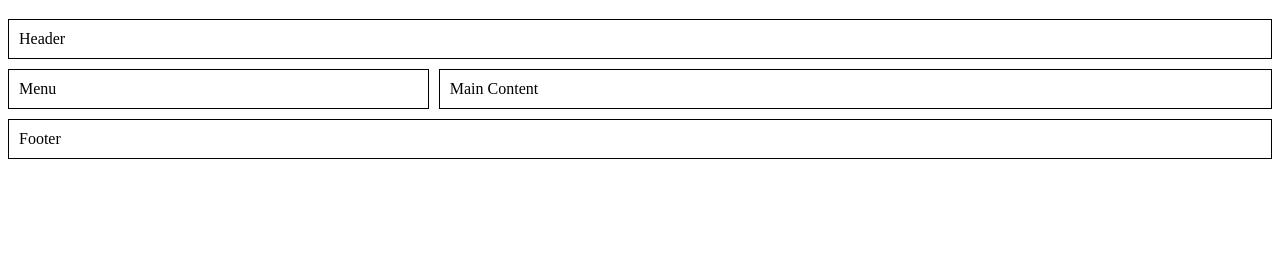
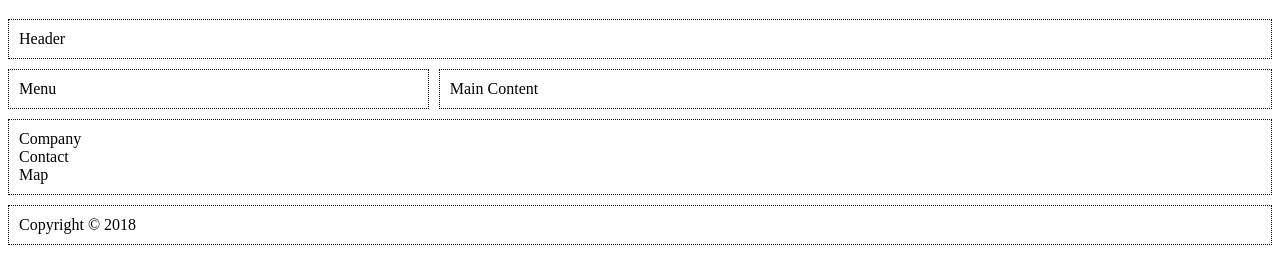
Before and after one commit to mahmudalhakim/HTML-och-CSS-Nackademin-2018, a plain HTML site: page Lektion-09/grid/exempel-04.html in a window 1280 px wide. Shown: the part 61-334 px from the top of the page. Drawn offline with Linux system fonts and the light colour scheme.

Commit message:
Lagt till en ny rad

```diff
--- a/Lektion-09/grid/exempel-04.html
+++ b/Lektion-09/grid/exempel-04.html
@@ -11,7 +11,8 @@
         gap:10px;
         grid-template-areas: "header header header"
                               "menu   main   main"
-                              "footer footer footer";
+                              "footer footer footer"
+                              "copy copy copy";
       }
 
       header {
@@ -26,9 +27,12 @@
       footer {
         grid-area: footer;
       }
+      .copyright{
+          grid-area:copy;
+      }
 
-      header,nav,main,footer{
-          border: 1px solid #000;
+      header,nav,main,footer, .copyright{
+          border: 1px dotted #000;
           padding: 10px;
       }
     </style>
@@ -40,7 +44,12 @@
       <header>Header</header>
       <nav>Menu </nav>
       <main>Main Content</main>
-      <footer>Footer</footer>
+      <footer>
+          <div>Company</div>
+          <div>Contact</div>
+          <div>Map</div>
+      </footer>
+      <div class="copyright">Copyright &copy; 2018</div>
     </div>
   </body>
 </html>
```
